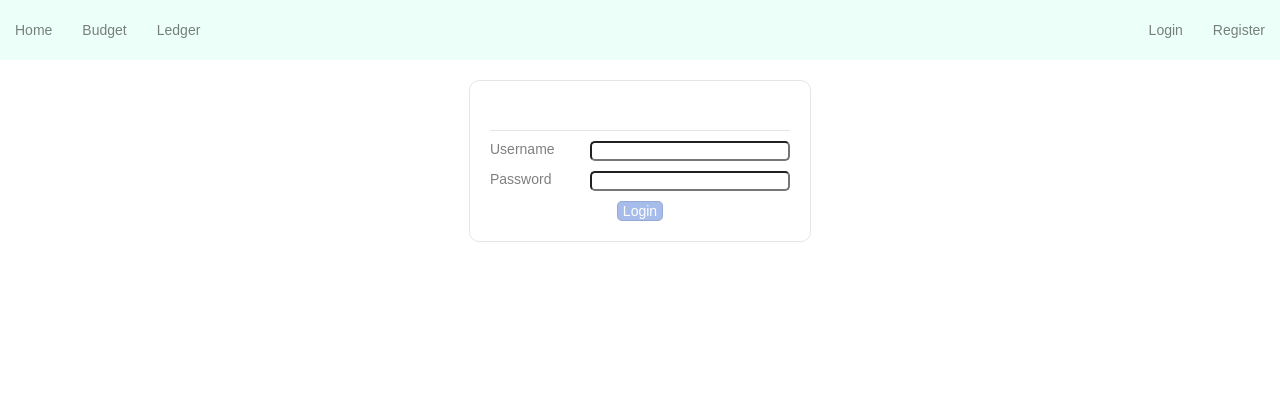
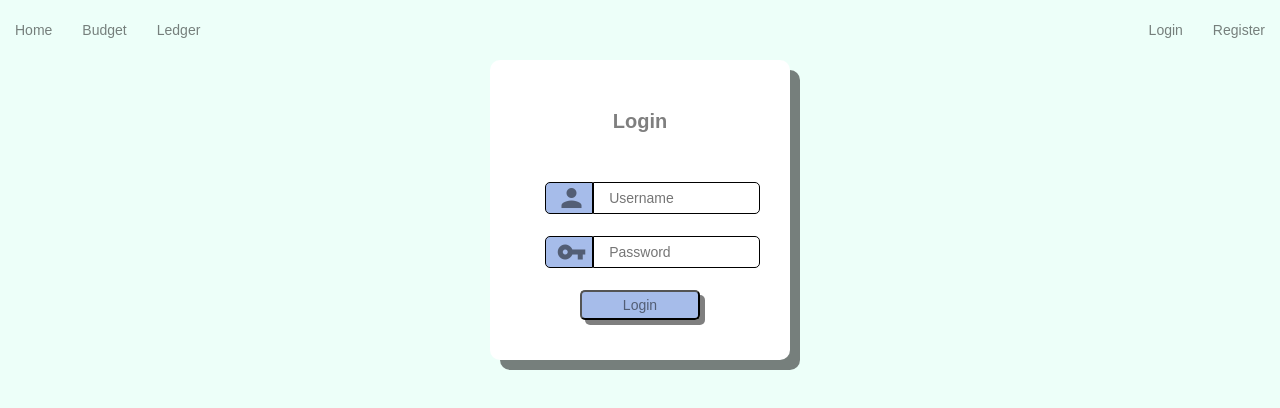
Before and after one commit to chrisgo2286/budget-app-frontend, a React (Create React App) app: page /login in a window 1280 px wide. Shown: the top 408 px of the page. Built offline with nearby package versions, Linux system fonts and the light colour scheme.

Commit message:
Worked on login page

```diff
--- a/src/components/login/login.css
+++ b/src/components/login/login.css
@@ -1,41 +1,38 @@
+main {
+    background-color: var(--siteBGColor);
+    height: 1000px;
+}
+
 .login {
-    display: grid;
-    grid-template-columns: repeat(3, 1fr);
-    grid-template-rows: repeat(4, 1fr);
-    grid-template-areas:
-        "validation validation validation"
-        "username-label username username"
-        "password-label password password"
-        "login-btn login-btn login-btn";
+    display: flex;
+    flex-direction: column;
+    justify-content: space-between;
+    align-items: center;
     width: 300px;
-    border: 1px solid var(--siteBorderColor);
     border-radius: 10px;
-    margin: 20px auto;
-    padding: 20px;
+    margin: 0px auto;
+    height: 220px;
+    background-color: white;
+    box-shadow: 10px 10px;
+    padding: 40px 0px;
+}
+
+.login-header {
+    font-size: 20px;
+    font-weight: bold;
+}
+
+.login-header {
+    font-size: 20px;
+    font-weight: bold;
+}
+
+.validation {
+    border-bottom: 1px solid var(--siteBorderColor);
 }
 
 .login > * {
     margin-top: 10px;
-}
-
-.login .validation {
-    grid-area: validation;
-}
-
-.login-username-label {
-    grid-area: username-label;
-}
-
-.login-username {
-    grid-area: username;
-}
-
-.login-password-label {
-    grid-area: password-label;
-}
-
-.login-password {
-    grid-area: password;
 }
 
 .login-username,
@@ -51,17 +48,15 @@
 }
 
 .login-btn {
-    grid-area: login-btn;
-    color: white;
+    color: var(--siteFontColor);
     background-color: var(--thirdColor);
-    border: 1px solid var(--siteBorderColor);
     border-radius: 5px;
-    max-width: 50px;
-    padding: 0px 5px;
-    justify-self: center;
+    width: 120px;
+    height: 30px;
+    box-shadow: 5px 5px;
 }
 
 .login-btn:hover {
-    background-color: var(--fourthColor);
+    background-color: var(--secondColor);
     cursor: pointer;
 }
--- a/src/components/login/login.jsx
+++ b/src/components/login/login.jsx
@@ -40,12 +40,16 @@ export default function Login () {
     }
 
     return (
-        <div className="login" data-cy='login'>
+        <main>
+            <div className="login" data-cy='login'>
+            <div className="login-header">Login</div>
             <Validation errors={ errors } />
             <LoginFields
                 fields={ credentials }
                 setFields={ setCredentials }
                 handleSubmit={ handleSubmit }/>
-        </div>
+            </div>
+        </main>
+
     )
 }
--- a/src/components/login/loginFields.jsx
+++ b/src/components/login/loginFields.jsx
@@ -1,34 +1,28 @@
 import React from "react";
-import Input from "../miscComponents/input/input";
+import InputWithIcon from "../miscComponents/inputWithIcon/inputWithIcon";
 
 export default function LoginFields ({ fields, setFields, handleSubmit }) {
     return (
         <React.Fragment>
-            <div
-                className="login-username-label"
-                data-cy='login-username-label'>
-                Username
-            </div>
-            <Input
+            <InputWithIcon
                 className='login-username'
                 type='text'
                 name='username'
+                placeholder="Username"
                 value={ fields.username }
                 fields={ fields }
                 setFields={ setFields }
+                icon="person"
                 data-cy='login-username' />
-            <div
-                className="login-password-label"
-                data-cy='login-password-label'>
-                Password
-            </div>
-            <Input
+            <InputWithIcon
                 className='login-password'
                 type='password'
                 name='password'
+                placeholder="Password"
                 value={ fields.password }
                 fields={ fields }
                 setFields={ setFields }
+                icon="vpn_key"
                 data-cy='login-password' />
             <button
                 className='login-btn'
--- a/src/components/registration/newUserFields.jsx
+++ b/src/components/registration/newUserFields.jsx
@@ -1,5 +1,4 @@
 import React from "react";
-import Input from "../miscComponents/input/input";
 import InputWithIcon from "../miscComponents/inputWithIcon/inputWithIcon";
 
 export default function NewUserFields ({ fields, setFields, handleSubmit }) {
@@ -13,7 +12,8 @@ export default function NewUserFields ({ fields, setFields, handleSubmit }) {
                 value={ fields.username }
                 fields={ fields }
                 setFields={ setFields }
-                icon="person" />
+                icon="person"
+                data-cy="registration-username" />
             <InputWithIcon
                 className='registration-password1'
                 type='password'
@@ -22,7 +22,8 @@ export default function NewUserFields ({ fields, setFields, handleSubmit }) {
                 value={ fields.password1 }
                 fields={ fields }
                 setFields={ setFields }
-                icon="vpn_key"/>
+                icon="vpn_key"
+                data-cy="registration-password1" />
             <InputWithIcon
                 className='registration-password2'
                 type='password'
@@ -31,7 +32,8 @@ export default function NewUserFields ({ fields, setFields, handleSubmit }) {
                 value={ fields.password2 }
                 fields={ fields }
                 setFields={ setFields }
-                icon="vpn_key"/>
+                icon="vpn_key"
+                data-cy="registration-password2" />
             <button
                 className='registration-btn'
                 onClick={ handleSubmit }
```
Also changed, not shown: src/components/registration/registration.css (+0 -10 lines).
